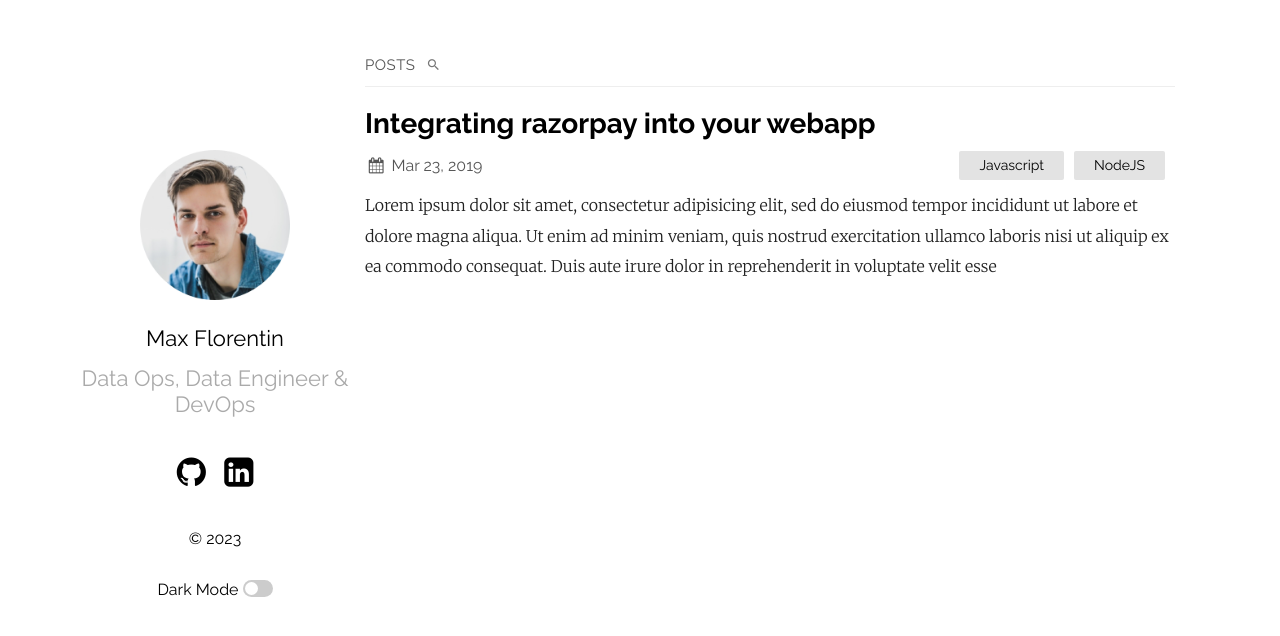
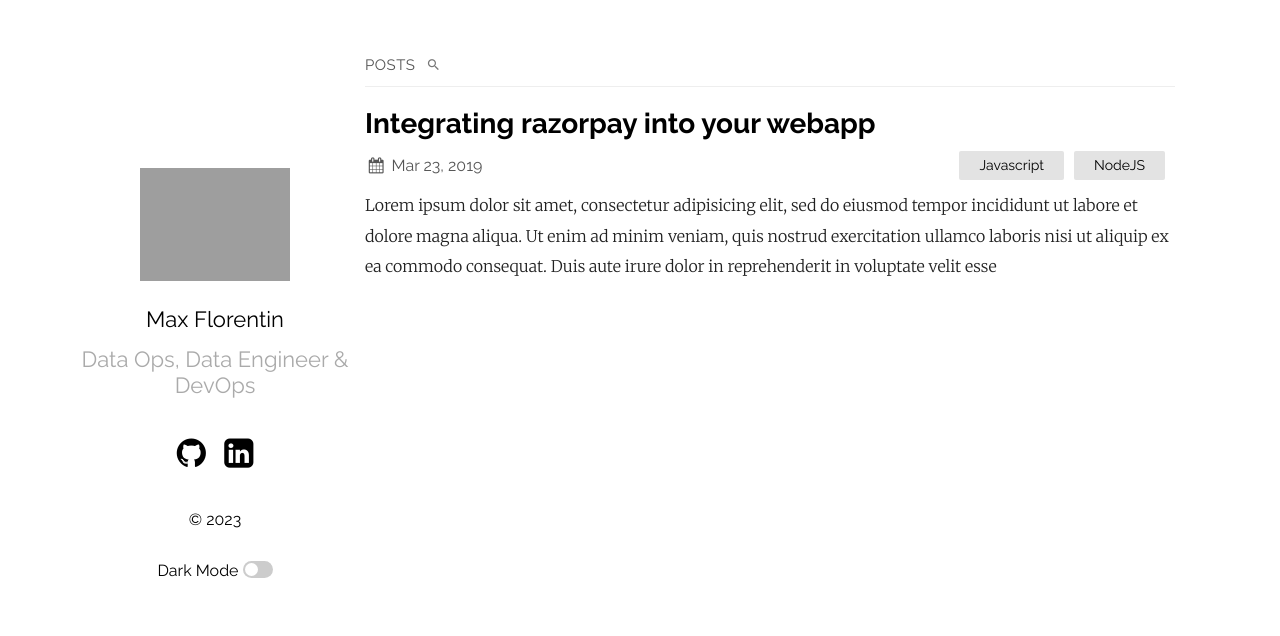
Before and after one commit to macs-devops/max-dataops, a Jekyll site: the page built from index.md, in a window 1280 px wide. Shown: the top 636 px of the page. Built offline with Jekyll 4.4.1, drawn with Linux system fonts in a browser that asks for light colours.

Commit message:
change image

```diff
--- a/_config.yml
+++ b/_config.yml
@@ -18,7 +18,7 @@ plainwhite:
   sitemap: true # set to true to generate sitemap.xml content
   search: true # set to true to enable searchbar
   dark_mode: true # set to true to add dark mode toggle
-  portfolio_image: "assets/portfolio.png" # the path from the base directory of the site to the image to display (no / at the start)
+  portfolio_image: "https://media.licdn.com/dms/image/C5603AQFdnL86eTdsPw/profile-displayphoto-shrink_800_800/0/1623198332470?e=1707350400&v=beta&t=zjFvmmYbPrl0164jF_vSp8KtaLNcAMtQpb6qItqrW68" # the path from the base directory of the site to the image to display (no / at the start)
   html_lang: "en" # set the lang attribute of the <html> tag for the pages. See here for a list of codes: https://www.w3schools.com/tags/ref_country_codes.asp
   condensed_mobile:
     #- home
```
